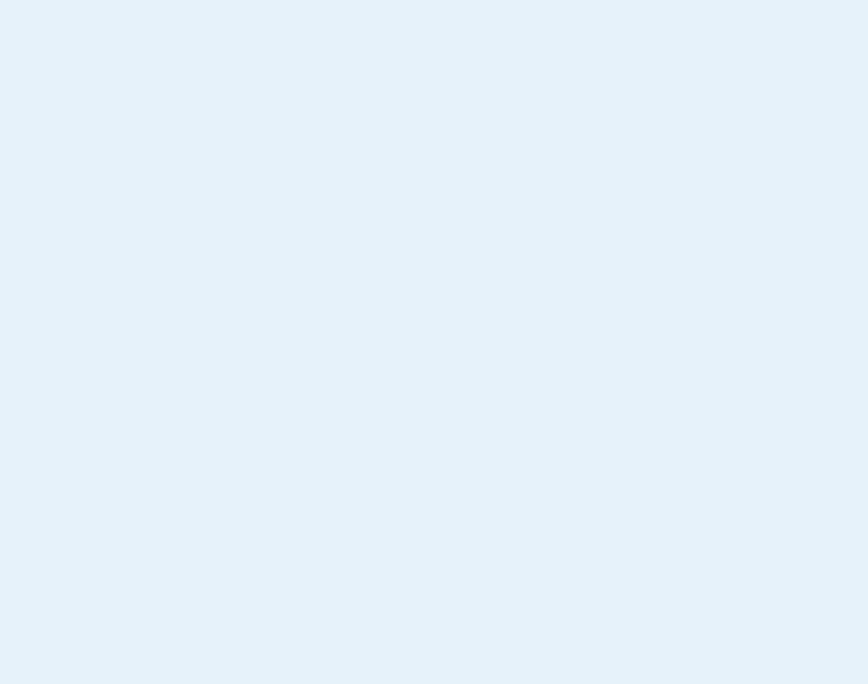
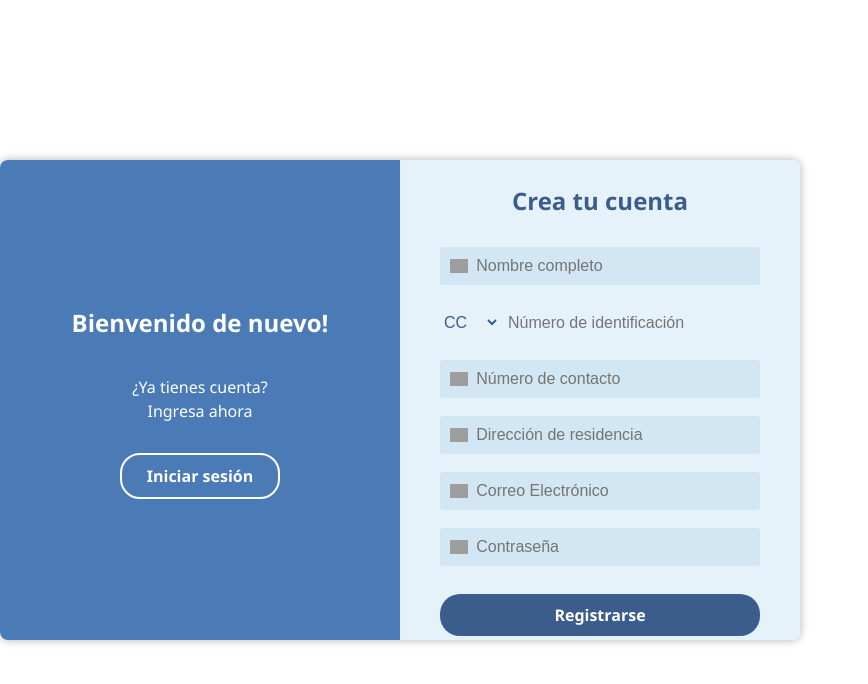
Before and after one commit to NoOneHas1/petfoot, a React (Vite) app: page /registro in a window 1280 px wide. Before the commit this address had no page. Shown: the top 684 px of the page, without its empty margins (0-868 px from the left). Built offline with nearby package versions, Linux system fonts and the light colour scheme; grey boxes are pictures that could not be loaded.

Commit message:
Agrega registro de usuario y estilos, actualiza rutas

```diff
--- a/src/AppRoutes.jsx
+++ b/src/AppRoutes.jsx
@@ -1,14 +1,15 @@
-import { BrowserRouter as Router, Routes, Route } from 'react-router-dom';
-import Login from './pages/Login/index.jsx';
+import React from 'react';
+import { BrowserRouter, Routes, Route } from 'react-router-dom';
+import RegistroUsuario from './pages/Login/registro.usario/index1';
 
-function AppRoutes() {
+function App() {
   return (
-    <Router>
+    <BrowserRouter>
       <Routes>
-        <Route path="/" element={<Login />} />
+        <Route path="/registro" element={<RegistroUsuario />} />
       </Routes>
-    </Router>
+    </BrowserRouter>
   );
 }
 
-export default AppRoutes;
+export default App;
--- /dev/null
+++ b/src/pages/Login/registro.usario/index1.css
@@ -0,0 +1,157 @@
+/* Contenedor principal */
+.login-main-container {
+  display: flex;
+  width: 800px;
+  height: 480px;
+  margin: 40px auto;
+  box-shadow: 0 0 10px #b0b0b0;
+  border-radius: 8px;
+  overflow: hidden;
+  font-family: 'Segoe UI', Arial, sans-serif;
+}
+
+/* Panel izquierdo */
+.login-left-panel {
+  background: #4a7bb7;
+  flex: 1;
+  display: flex;
+  flex-direction: column;
+  align-items: center;
+  justify-content: center;
+  padding: 40px 30px;
+  color: #fff;
+}
+
+.login-left-panel h2 {
+  font-size: 1.5rem;
+  font-weight: bold;
+  margin-bottom: 18px;
+  text-align: center;
+}
+
+.login-left-panel p {
+  font-size: 1rem;
+  margin-bottom: 30px;
+  text-align: center;
+}
+
+.login-button {
+  width: 160px;
+  padding: 10px 0;
+  border-radius: 20px;
+  border: 2px solid #fff;
+  background: transparent;
+  color: #fff;
+  font-size: 1rem;
+  font-weight: bold;
+  margin-bottom: 16px;
+  cursor: pointer;
+  transition: background 0.2s, color 0.2s;
+}
+
+.login-button:hover {
+  background: #fff;
+  color: #4a7bb7;
+}
+
+/* Panel derecho */
+.login-right-panel {
+  background: #e6f2fa;
+  flex: 1;
+  color: #3a5d8c;
+  display: flex;
+  flex-direction: column;
+  align-items: center;
+  justify-content: center;
+  padding: 40px 30px;
+}
+
+.login-right-panel h2 {
+  color: #3a5d8c;
+  font-size: 1.5rem;
+  font-weight: bold;
+  margin-bottom: 28px;
+  text-align: center;
+}
+
+.register-form {
+  width: 100%;
+  max-width: 320px;
+  display: flex;
+  flex-direction: column;
+  gap: 14px;
+}
+
+/* Inputs con íconos */
+.input-icon-group {
+  display: flex;
+  align-items: center;
+  background: #d2e6f3;
+  border-radius: 4px;
+  padding: 0 10px;
+  margin-bottom: 4px;
+}
+
+.input-row {
+  display: flex;
+  gap: 8px;
+  margin-bottom: 4px;
+}
+
+.icon {
+  width: 20px;
+  height: 20px;
+  margin-right: 8px;
+  display: inline-block;
+}
+
+/* Íconos SVG desde CDN */
+.user-icon {
+  background: url('https://cdn.jsdelivr.net/gh/feathericons/feather@4.28.0/icons/user.svg') no-repeat center/contain;
+}
+.phone-icon {
+  background: url('https://cdn.jsdelivr.net/gh/feathericons/feather@4.28.0/icons/phone.svg') no-repeat center/contain;
+}
+.location-icon {
+  background: url('https://cdn.jsdelivr.net/gh/feathericons/feather@4.28.0/icons/map-pin.svg') no-repeat center/contain;
+}
+.email-icon {
+  background: url('https://cdn.jsdelivr.net/gh/feathericons/feather@4.28.0/icons/mail.svg') no-repeat center/contain;
+}
+.password-icon {
+  background: url('https://cdn.jsdelivr.net/gh/feathericons/feather@4.28.0/icons/lock.svg') no-repeat center/contain;
+}
+
+/* Inputs */
+.login-input, .select-id {
+  border: none;
+  background: transparent;
+  outline: none;
+  padding: 10px 0;
+  width: 100%;
+  font-size: 1rem;
+  color: #3a5d8c;
+}
+
+.select-id {
+  max-width: 60px;
+  background: transparent;
+}
+
+/* Botón de registro */
+.register-button {
+  background: #3a5d8c;
+  color: #fff;
+  border: none;
+  border-radius: 20px;
+  padding: 10px 0;
+  font-size: 1rem;
+  font-weight: bold;
+  margin-top: 10px;
+  cursor: pointer;
+  transition: background 0.2s;
+}
+
+.register-button:hover {
+  background: #27466b;
+}
--- /dev/null
+++ b/src/pages/Login/registro.usario/index1.jsx
@@ -0,0 +1,130 @@
+import React, { useState } from 'react';
+import './index1.css';
+import { useNavigate } from 'react-router-dom';
+
+const RegistroUsuario = () => {
+  const [form, setForm] = useState({
+    nombre: '',
+    tipoId: 'CC',
+    identificacion: '',
+    contacto: '',
+    direccion: '',
+    email: '',
+    password: ''
+  });
+
+  const navigate = useNavigate();
+
+  const handleChange = (e) => {
+    setForm({ ...form, [e.target.name]: e.target.value });
+  };
+
+  const handleSubmit = (e) => {
+    e.preventDefault();
+    alert('Registro simulado');
+    // Aquí puedes agregar lógica para enviar el formulario a una API si deseas
+  };
+
+  const goToLogin = () => {
+    navigate('/login'); // Asegúrate de tener esta ruta configurada en AppRoutes.jsx
+  };
+
+  return (
+    <div className="login-main-container">
+      <div className="login-left-panel">
+        <h2>Bienvenido de nuevo!</h2>
+        <p>¿Ya tienes cuenta?<br />Ingresa ahora</p>
+        <button className="login-button" onClick={goToLogin}>Iniciar sesión</button>
+      </div>
+      <div className="login-right-panel">
+        <h2>Crea tu cuenta</h2>
+        <form onSubmit={handleSubmit} className="register-form">
+          <div className="input-icon-group">
+            <span className="icon user-icon" />
+            <input
+              type="text"
+              name="nombre"
+              placeholder="Nombre completo"
+              value={form.nombre}
+              onChange={handleChange}
+              required
+              className="login-input"
+            />
+          </div>
+          <div className="input-row">
+            <select
+              name="tipoId"
+              value={form.tipoId}
+              onChange={handleChange}
+              className="login-input select-id"
+            >
+              <option value="CC">CC</option>
+              <option value="TI">TI</option>
+              <option value="CE">CE</option>
+            </select>
+            <input
+              type="text"
+              name="identificacion"
+              placeholder="Número de identificación"
+              value={form.identificacion}
+              onChange={handleChange}
+              required
+              className="login-input"
+            />
+          </div>
+          <div className="input-icon-group">
+            <span className="icon phone-icon" />
+            <input
+              type="text"
+              name="contacto"
+              placeholder="Número de contacto"
+              value={form.contacto}
+              onChange={handleChange}
+              required
+              className="login-input"
+            />
+          </div>
+          <div className="input-icon-group">
+            <span className="icon location-icon" />
+            <input
+              type="text"
+              name="direccion"
+              placeholder="Dirección de residencia"
+              value={form.direccion}
+              onChange={handleChange}
+              required
+              className="login-input"
+            />
+          </div>
+          <div className="input-icon-group">
+            <span className="icon email-icon" />
+            <input
+              type="email"
+              name="email"
+              placeholder="Correo Electrónico"
+              value={form.email}
+              onChange={handleChange}
+              required
+              className="login-input"
+            />
+          </div>
+          <div className="input-icon-group">
+            <span className="icon password-icon" />
+            <input
+              type="password"
+              name="password"
+              placeholder="Contraseña"
+              value={form.password}
+              onChange={handleChange}
+              required
+              className="login-input"
+            />
+          </div>
+          <button type="submit" className="register-button">Registrarse</button>
+        </form>
+      </div>
+    </div>
+  );
+};
+
+export default RegistroUsuario;
```
Also changed, not shown: 1 other file (tests, documents, lock files or other folders).
